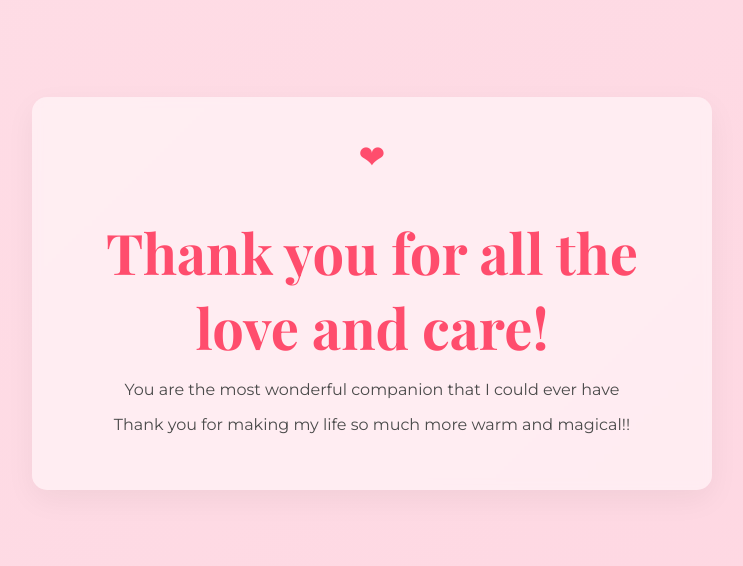
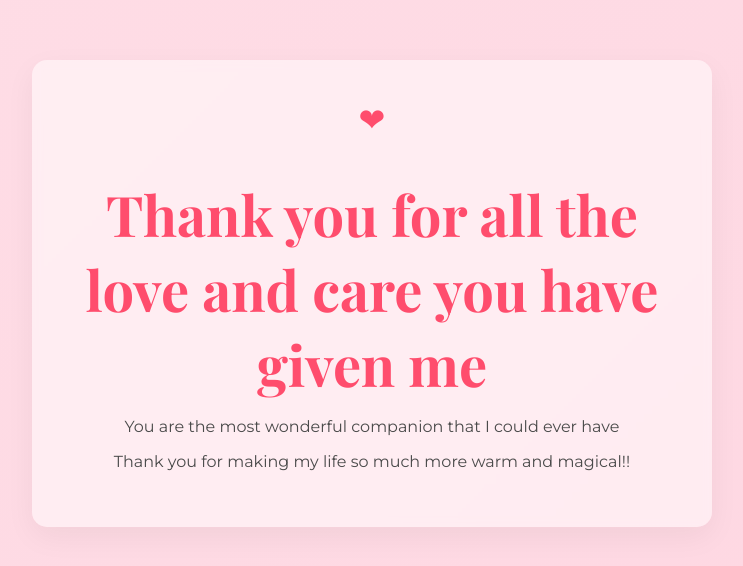
Before and after one commit to matthewchunqed/valentines, a plain HTML site: page index.html in a window 1280 px wide. Shown: the part 7895-8461 px from the top of the page, without its empty margins (268-1011 px from the left). Drawn offline with nearby package versions, Linux system fonts and the light colour scheme; a web font is replaced by a local one.

Commit message:
Update index.html

```diff
--- a/index.html
+++ b/index.html
@@ -193,7 +193,7 @@
     <div class="container" id="second">
         <div class="personal-note">
             <span style="font-size: 2rem; color: var(--accent-color);">❤</span>
-            <h1>Thank you for all the love and care!</h1>
+            <h1>Thank you for all the love and care you have given me</h1>
             <p>You are the most wonderful companion that I could ever have</p>
             <p>Thank you for making my life so much more warm and magical!!</p>
         </div>
```
